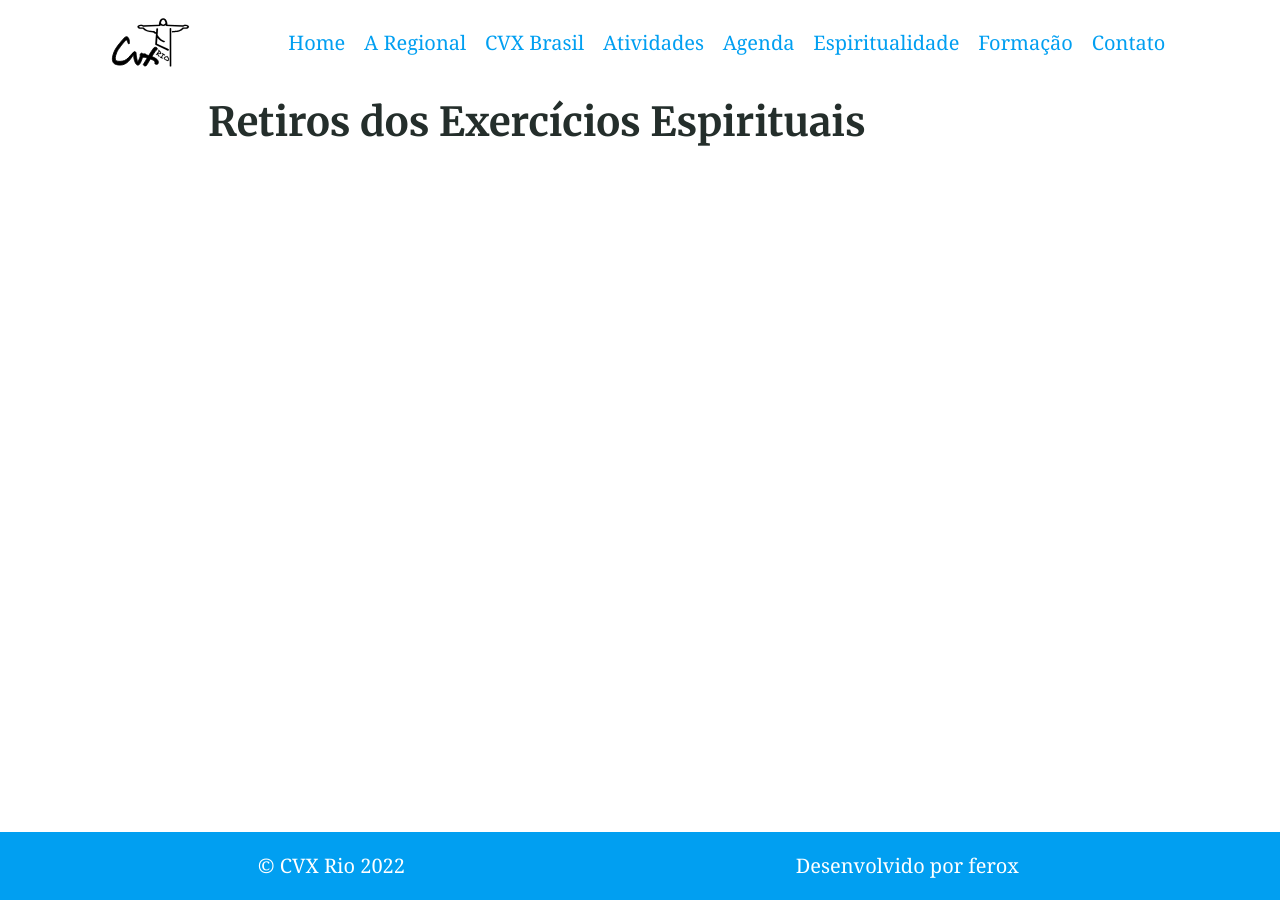
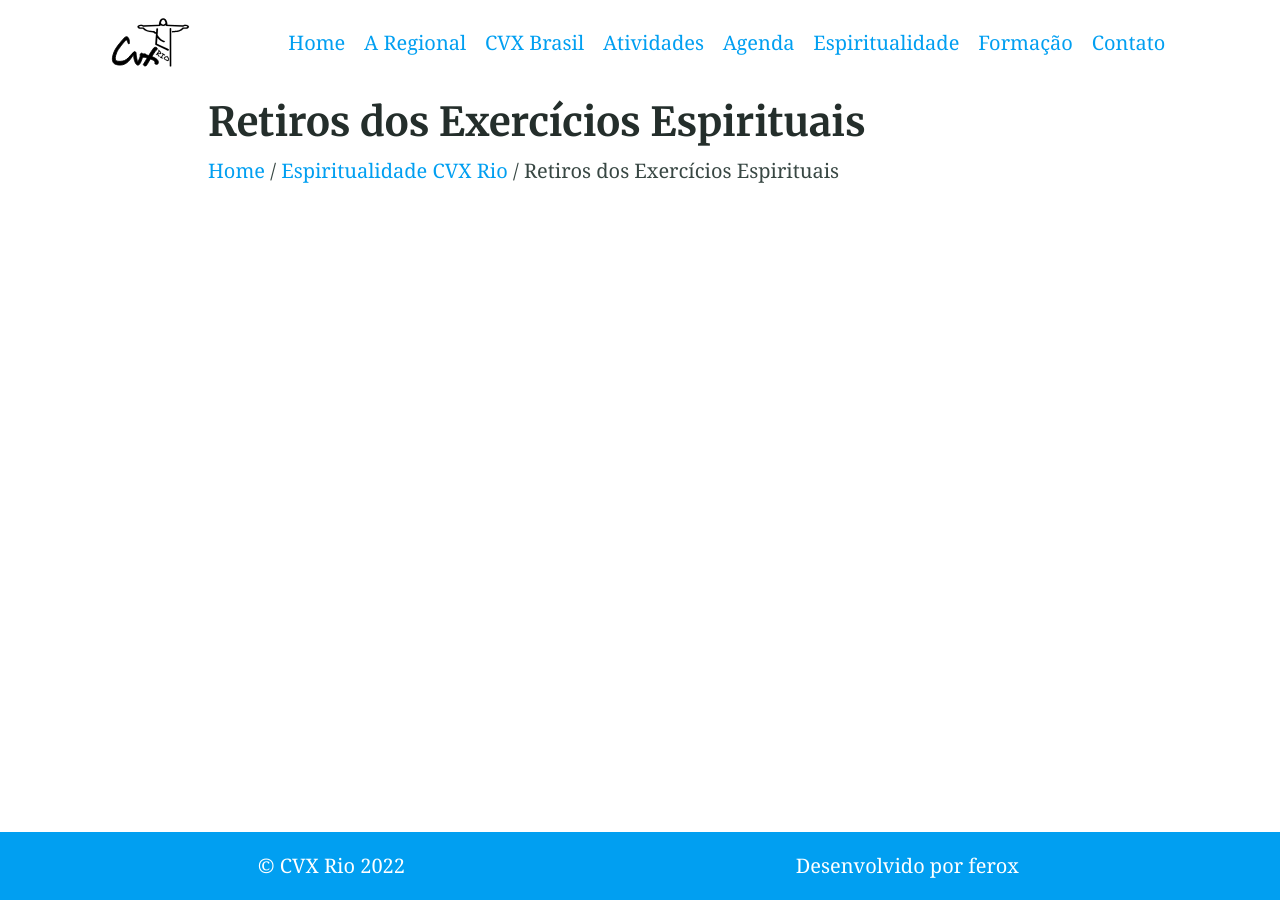
Before and after one commit to cvxrio/cvxrio.github.io, a Jekyll site: the page built from retiros-ee.md, in a window 1280 px wide. Built offline with Jekyll 4.4.1, drawn with Linux system fonts in a browser that asks for light colours; a script that is not in the unit is left out.

Commit message:
Adicionando breadcrumb no site

```diff
--- /dev/null
+++ b/_includes/breadcrumbs.html
@@ -0,0 +1,68 @@
+{% assign crumbs = page.url | remove:'/index.html' | split: '/' %}
+{% assign cvx_rio = 'cvx-rio' %}
+{% assign cvx_brasil = "cvx-brasil" %}
+{% assign agenda = "agenda" %}
+{% assign espiritualidade = "espiritualidade" %}
+{% assign formacao = "formacao" %}
+{% assign contato = "contato" %}
+{% assign coord_cer = "coord-cer" %}
+{% assign comunidades = "comunidades" %}
+{% assign missao  = "missao" %}
+{% assign regimento_interno  = "regimento-interno" %}
+{% assign coord_cen  = "coord-cen" %}
+{% assign carisma_cvx  = "carisma-cvx" %}
+{% assign regionais  = "regionais" %}
+{% assign estatuto_cen  = "estatuto-cen" %}
+{% assign calendario_atividades  = "calendario-atividades" %}
+{% assign exercicios_espirituais  = "exercicios-espirituais" %}
+{% assign materiais_ee  = "materiais-ee" %}
+{% assign adroaldo_palaoro  = "adroaldo-palaoro" %}
+{% assign retiros_ee  = "retiros-ee" %}
+{% assign blog  = "blog" %}
+
+
+<div id="breadcrumbs">
+    <a href="/">Home</a>
+    {% for crumb in crumbs offset: 1 %}
+    {% if crumb contains cvx_rio  %} / A Regional
+    {% endif %}
+    {% if crumb contains cvx_brasil  %} / CVX Brasil
+    {% endif %}
+    {% if crumb contains agenda  %} / Agenda
+    {% endif %}
+    {% if crumb contains espiritualidade  %} / Espiritualidade CVX Rio
+    {% endif %}
+    {% if crumb contains formacao  %} / Formação
+    {% endif %}
+    {% if crumb contains contato  %} / Contato
+    {% endif %}
+    {% if crumb contains coord_cer  %} / <a href="/cvx-rio">A Regional</a> / Coordenação Regional
+    {% endif %}
+    {% if crumb contains comunidades  %} / <a href="/cvx-rio">A Regional</a> / Comunidades
+    {% endif %}
+    {% if crumb contains missao  %} / <a href="/cvx-rio">A Regional</a> / Missão
+    {% endif %}
+    {% if crumb contains regimento_interno  %} / <a href="/cvx-rio">A Regional</a> / Regimento Interno
+    {% endif %}
+    {% if crumb contains coord_cen  %} / <a href="/cvx-brasil">CVX Brasil</a> / Coordenação Nacional
+    {% endif %}
+    {% if crumb contains carisma_cvx  %} / <a href="/cvx-brasil">CVX Brasil</a> / Carisma CVX
+    {% endif %}
+    {% if crumb contains regionais  %} / <a href="/cvx-brasil">CVX Brasil</a> / Regionais
+    {% endif %}
+    {% if crumb contains estatuto_cen  %} / <a href="/cvx-brasil">CVX Brasil</a> / Estatuto CVX Brasil
+    {% endif %}
+    {% if crumb contains calendario_atividades  %} / <a href="/agenda">Agenda</a> / Calendário de Atividades
+    {% endif %}
+    {% if crumb contains exercicios_espirituais  %} / <a href="/espiritualidade">Espiritualidade CVX Rio</a> / Exercícios Espirituais
+    {% endif %}
+    {% if crumb contains materiais_ee  %} / <a href="/espiritualidade">Espiritualidade CVX Rio</a> / Materiais para os Exercícios Espirituais
+    {% endif %}
+    {% if crumb contains adroaldo_palaoro  %} / <a href="/espiritualidade">Espiritualidade CVX Rio</a> / Pe Adroaldo Palaoro, SJ
+    {% endif %}
+    {% if crumb contains retiros_ee  %} / <a href="/espiritualidade">Espiritualidade CVX Rio</a> / Retiros dos Exercícios Espirituais
+    {% endif %}
+    {% if crumb contains blog  %} / Atividades CVX Rio
+    {% endif %}
+    {% endfor %}
+</div>
--- a/_layouts/blog.html
+++ b/_layouts/blog.html
@@ -9,6 +9,8 @@ layout: default
   <div class="content">
 
     <article class="article  article--page  typeset">
+
+      {% include breadcrumbs.html %}
 
       {% if paginator.posts %}
         {% assign collectiondata = site.collections | where: "label", page.collectionpage | first %}
--- a/_layouts/page.html
+++ b/_layouts/page.html
@@ -10,6 +10,8 @@ layout: default
 
     <h1>{{ page.title }}</h1>
 
+    {% include breadcrumbs.html %}
+
     {{ content }}
 
   </article>
--- a/_sass/_theme.scss
+++ b/_sass/_theme.scss
@@ -89,6 +89,10 @@ body {
     display: inline-block;
     line-height: 1;
   }
+}
+
+#breadcrumbs {
+  margin-bottom: 1rem;
 }
 
 .small {
```
Also changed, not shown: espiritualidade.md (+1 -1 lines), retiros-ee.md (renamed from agenda-retiros-ee.md).
